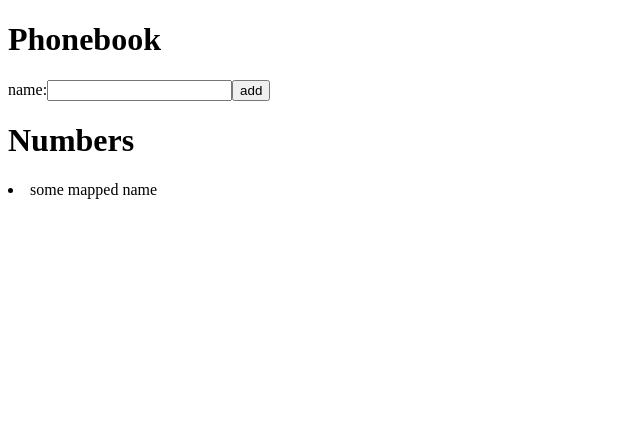
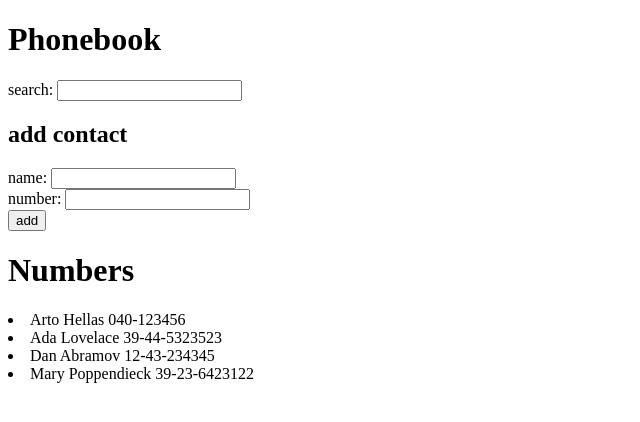
Before and after one commit to hohohin/fullStackOpen_submission, a React (Vite) app in the folder part2/phonebook/: page / in a window 1280 px wide. Shown: the top 422 px of the page, without its empty margins (0-640 px from the left). Built offline with nearby package versions, Linux system fonts and the light colour scheme; the HTML template or start-up script is replaced by a standard one.

Commit message:
exam_2.10 Finished

```diff
--- a/part2/phonebook/src/App.jsx
+++ b/part2/phonebook/src/App.jsx
@@ -1,13 +1,58 @@
 import { useState } from 'react'
 import Form from './components/Form'
 import Display from './components/Display'
+import Filter from './components/Filter'
 
 function App() {
+  const [searching,setSearch] = useState('')
+  const [nameInput, setNameInput] = useState('')
+  const [numberInput,setNumberInput] = useState('')
+  const [contacts, setContact] = useState([
+    { name: 'Arto Hellas', number: '040-123456', id: 1 },
+    { name: 'Ada Lovelace', number: '39-44-5323523', id: 2 },
+    { name: 'Dan Abramov', number: '12-43-234345', id: 3 },
+    { name: 'Mary Poppendieck', number: '39-23-6423122', id: 4 }
+  ])
+
+  const handleSearch = (event) => {
+    const searching = event.target.value
+    setSearch(searching)
+  }
+
+  const handleAdd = (event) => {
+    event.preventDefault()
+    console.log('contact added');
+    const newContact = {
+      id: contacts.length + 1,
+      name: nameInput,
+      number: numberInput
+    }
+    setContact(contacts.concat(newContact))
+    setNameInput('')
+    setNumberInput('')
+  }
+
+  const handleName = (event) => {
+    console.log(event.target.value)
+    setNameInput(event.target.value)
+  }
+
+  const handleNumber = (event) => {
+    setNumberInput(event.target.value)
+  }
+
   return(
     <div>
       <h1>Phonebook</h1>
-      <Form />
-      <Display />
+      <Filter searching={searching} handleSearch={handleSearch}/>
+      <h2>add contact</h2>
+      <Form
+        nameInput={nameInput}
+        numberInput={numberInput}
+        handleName={handleName}
+        handleNumber={handleNumber}
+        handleAdd={handleAdd}/>
+      <Display searching={searching} contacts={contacts}/>
     </div>
   )
 }
--- a/part2/phonebook/src/components/Display.jsx
+++ b/part2/phonebook/src/components/Display.jsx
@@ -1,8 +1,16 @@
-function Display() {
+import Person from "./Person"
+
+function Display({searching, contacts}) {
+    // const namesToShow = names.filter(name => name.includes(searching))
+    const namesToShow = contacts.filter(contact =>
+        contact.name.toLowerCase().includes(searching))
     return(
         <div>
             <h1>Numbers</h1>
-            <li>some mapped name</li>
+            {searching
+                ? <Person contacts={namesToShow}/>
+                : <Person contacts={contacts}/>
+            }
         </div>
     )
 }
--- /dev/null
+++ b/part2/phonebook/src/components/Filter.jsx
@@ -0,0 +1,9 @@
+function Filter({searching, handleSearch}){
+    return(
+        <>
+          search: <input value={searching} onChange={handleSearch}/>
+        </>
+    )
+}
+
+export default Filter
--- a/part2/phonebook/src/components/Form.jsx
+++ b/part2/phonebook/src/components/Form.jsx
@@ -1,12 +1,13 @@
-function Form() {
+function Form({nameInput, numberInput, handleName, handleNumber, handleAdd}) {
     return(
-        <div>
-            <form>
-                <label for="name">name:</label>
-                <input name="note_input"></input>
-                <button>add</button>
-            </form>
-        </div>
+      <div>
+        <form onSubmit={handleAdd}>
+            <div>name: <input value={nameInput} onChange={handleName} /></div>
+            <div>number: <input value={numberInput} onChange={handleNumber}/></div>
+            <div><button type="submit">add</button></div>
+        </form>
+
+      </div>
     )
 }
 
--- /dev/null
+++ b/part2/phonebook/src/components/Person.jsx
@@ -0,0 +1,5 @@
+function Person({contacts}) {
+    return contacts.map(contact=><li key={contact.id}>{contact.name} {contact.number}</li>)
+}
+
+export default Person
```
